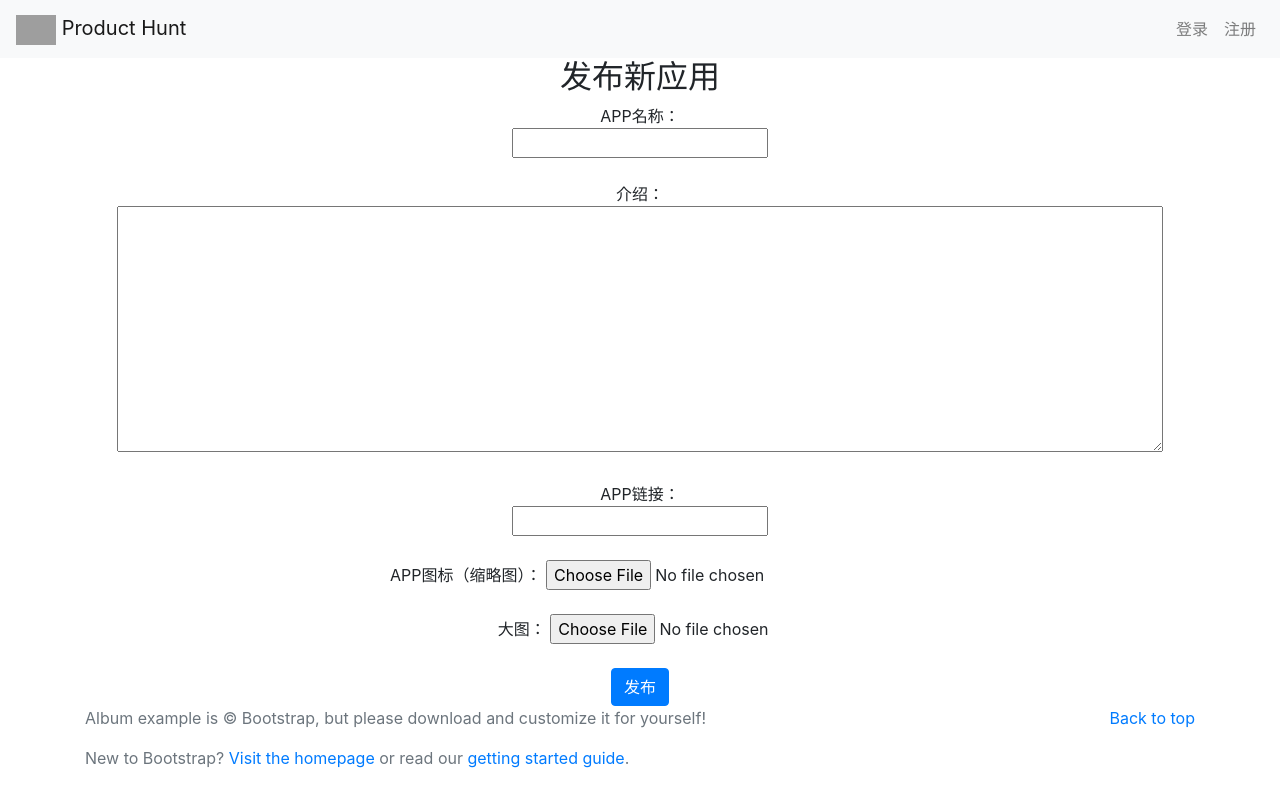
After one commit to Jiahe-L/product_hunt, a Django app: page /products/publish/ in a window 1280 px wide. The commit adds this page. Run offline with Django 3.2, Linux system fonts and the light colour scheme; some libraries are stand-ins or nearby versions; grey boxes are pictures that could not be loaded.

Commit message:
初步完成了APP发布页面
完成了前端部分

```diff
--- a/ph/urls.py
+++ b/ph/urls.py
@@ -21,4 +21,5 @@ urlpatterns = [
     path('admin/', admin.site.urls),
     path('', products.views.product_list, name='主页'),
     path('account/', include('account.urls')),
+    path('products/', include('products.urls')),
 ]
--- /dev/null
+++ b/products/templates/publish.html
@@ -0,0 +1,35 @@
+{% extends "theme.html" %}
+
+{% block content %}
+
+<h2 align="center">发布新应用</h2>
+
+<form method='POST' action='{% url '发布页面' %}' align='center' enctype="multipart/form-data">
+	{% csrf_token %}
+	APP名称：
+	<br>
+	<input type="text" name="APP名称">
+	<br>
+	<br>
+	介绍：
+	<br>
+	<textarea cols=100 rows=10 name='介绍'></textarea>
+	<br>
+	<br>
+	APP链接：
+	<br>
+	<input type="text" name="APP链接">
+	<br>
+	<br>
+	APP图标（缩略图）：
+	<input type="file" name="APP图标">
+	<br>
+	<br>
+	　　　　　　　大图：
+	<input type="file" name="大图">
+	<br>
+	<br>
+	<input class='btn btn-primary' type="submit" value="发布">
+</form>
+
+{% endblock content %}
--- /dev/null
+++ b/products/urls.py
@@ -0,0 +1,6 @@
+from django.urls import path
+from . import views
+
+urlpatterns = [
+    path('publish/', views.publish, name='发布页面'),
+]
--- a/products/views.py
+++ b/products/views.py
@@ -5,3 +5,15 @@ from django.shortcuts import render
 
 def product_list(request):
 	return render(request, 'product_list.html')
+
+
+def publish(request):
+	if request.method == 'GET':
+		return render(request, 'publish.html')
+	elif request.method == 'POST':
+		app_name = request.POST['APP名称']
+		intro    = request.POST['介绍']
+		url      = request.POST['APP链接']
+		icon     = request.FILES['APP图标']
+		image    = request.FILES['大图']
+		return render(request, 'publish.html')
--- a/templates/theme.html
+++ b/templates/theme.html
@@ -63,6 +63,7 @@
 		  <div class="collapse navbar-collapse" id="navbarNavAltMarkup">
 		    <div class="navbar-nav ml-auto"> <!--靠右-->
           {% if user.is_authenticated %}
+          <a class="nav-item nav-link" href="{% url '发布页面' %}">发布</a>
           <a class="nav-item nav-link" href="Javascript:{document.getElementById('退出').submit()}">退出</a>
           <form id='退出' method='POST' action="{% url '退出页面' %}">
               {% csrf_token %}
```
